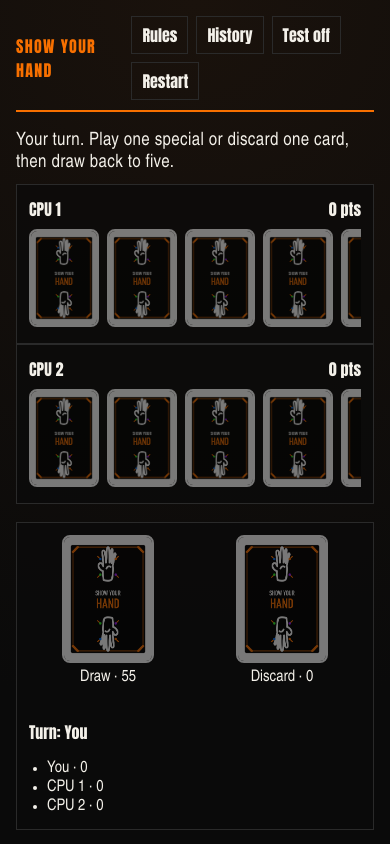
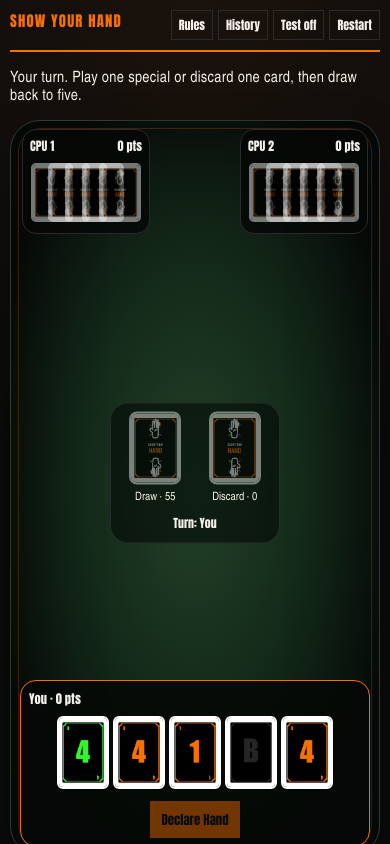
Before and after one commit to BTheCoderr/show-your-hand, a React (Vite) app: page / in a window 390 px wide. Both pictures are taken after a click on the button "Start Game". Shown: the top 844 px of the page. Built offline with nearby package versions, Linux system fonts and the light colour scheme.

Commit message:
Responsive card-table gameplay layout
Arrange gameplay like a real card table across phone, tablet, desktop, and short landscape layouts.

```diff
--- a/src/App.tsx
+++ b/src/App.tsx
@@ -20,6 +20,12 @@ import { StartScreen } from './ui/StartScreen'
 
 function apply(state: GameState, action: Action): GameState {
   return advanceComputers(reduce(state, action))
+}
+
+function opponentSeatClass(index: number, total: number) {
+  if (total <= 1) return 'is-top'
+  if (total === 2) return index === 0 ? 'is-top-left' : 'is-top-right'
+  return ['is-left', 'is-top', 'is-right'][index] ?? 'is-top'
 }
 
 export function App() {
@@ -64,6 +70,7 @@ export function App() {
     actorId(state) === 'human' &&
     (state.phase.type === 'choose_action' || state.phase.type === 'choose_targets')
   const waiting = Boolean(actorId(state) && actorId(state) !== 'human')
+  const opponents = state.players.filter((player) => !player.isHuman)
 
   return (
     <div className="syh-app">
@@ -121,17 +128,16 @@ export function App() {
             </p>
           ) : null}
 
+          <div className="syh-board" data-player-count={state.players.length}>
           <section className="syh-opponents">
-            {state.players
-              .filter((player) => !player.isHuman)
-              .map((player) => {
+            {opponents.map((player, index) => {
                 const reveal =
                   state.testMode || state.revealedUntilTurnEnd.includes(player.id)
                 const active = state.players[state.currentPlayerIndex].id === player.id
                 return (
                   <article
                     key={player.id}
-                    className={`syh-seat ${active ? 'is-active' : ''}`}
+                    className={`syh-seat ${opponentSeatClass(index, opponents.length)} ${active ? 'is-active' : ''}`}
                   >
                     <header>
                       <span>{player.name}</span>
@@ -323,6 +329,7 @@ export function App() {
               ) : null}
             </div>
           </section>
+          </div>
 
           {state.phase.type === 'await_defense' && state.phase.responderId === 'human' ? (
             <DefensePrompt
--- a/src/styles.css
+++ b/src/styles.css
@@ -323,3 +323,382 @@ button:disabled {
     grid-column: 1 / -1;
   }
 }
+
+
+/* Responsive card-table layout */
+.syh-board {
+  position: relative;
+  min-height: 720px;
+  margin-top: 14px;
+  overflow: hidden;
+  border: 1px solid #2f3a31;
+  border-radius: 44px;
+  background:
+    radial-gradient(ellipse at center, rgba(36, 68, 43, 0.94) 0%, rgba(18, 39, 24, 0.98) 48%, rgba(8, 12, 9, 1) 82%);
+  box-shadow:
+    inset 0 0 80px rgba(0, 0, 0, 0.52),
+    0 18px 45px rgba(0, 0, 0, 0.25);
+}
+
+.syh-board::after {
+  content: '';
+  position: absolute;
+  inset: 10px;
+  border: 1px solid rgba(248, 112, 0, 0.22);
+  border-radius: 36px;
+  pointer-events: none;
+}
+
+.syh-board .syh-opponents {
+  position: absolute;
+  inset: 0;
+  margin: 0;
+  pointer-events: none;
+}
+
+.syh-board .syh-seat {
+  position: absolute;
+  z-index: 3;
+  width: min(245px, 26%);
+  margin: 0;
+  padding: 10px;
+  border-radius: 14px;
+  background: rgba(5, 8, 6, 0.82);
+  backdrop-filter: blur(4px);
+  pointer-events: auto;
+}
+
+.syh-board .syh-seat.is-active,
+.syh-board .syh-you.is-active {
+  border-color: var(--orange);
+  box-shadow: 0 0 0 2px rgba(248, 112, 0, 0.28);
+}
+
+.syh-board .syh-seat.is-top {
+  top: 14px;
+  left: 50%;
+  transform: translateX(-50%);
+}
+
+.syh-board .syh-seat.is-left {
+  left: 14px;
+  top: 48%;
+  transform: translateY(-50%);
+}
+
+.syh-board .syh-seat.is-right {
+  right: 14px;
+  top: 48%;
+  transform: translateY(-50%);
+}
+
+.syh-board .syh-seat.is-top-left {
+  top: 16px;
+  left: 18%;
+}
+
+.syh-board .syh-seat.is-top-right {
+  top: 16px;
+  right: 18%;
+}
+
+.syh-board .syh-seat .syh-row {
+  justify-content: center;
+  gap: 0;
+  overflow: visible;
+}
+
+.syh-board .syh-seat .syh-card + .syh-card {
+  margin-left: -38px;
+}
+
+.syh-board .syh-seat header {
+  font-size: 0.92rem;
+}
+
+.syh-board .syh-center {
+  position: absolute;
+  z-index: 2;
+  top: 50%;
+  left: 50%;
+  width: min(450px, 46%);
+  margin: 0;
+  padding: 14px;
+  transform: translate(-50%, -50%);
+  border-radius: 18px;
+  background: rgba(3, 8, 5, 0.58);
+  grid-template-columns: auto auto minmax(110px, 1fr);
+}
+
+.syh-board .syh-status {
+  min-width: 0;
+}
+
+.syh-board .syh-chooser {
+  position: absolute;
+  z-index: 5;
+  top: 66%;
+  left: 50%;
+  width: min(620px, 72%);
+  margin: 0;
+  padding: 10px;
+  transform: translateX(-50%);
+  border-color: rgba(248, 112, 0, 0.62);
+  border-radius: 12px;
+  background: rgba(10, 10, 10, 0.96);
+}
+
+.syh-board .syh-you {
+  position: absolute;
+  z-index: 4;
+  bottom: 14px;
+  left: 50%;
+  width: min(720px, 86%);
+  margin: 0;
+  padding: 10px 12px 12px;
+  transform: translateX(-50%);
+  border-radius: 16px;
+  background: rgba(5, 8, 6, 0.9);
+}
+
+.syh-board .syh-you .syh-row.is-you {
+  flex-wrap: nowrap;
+  justify-content: center;
+  overflow: visible;
+}
+
+.syh-board .syh-you-actions {
+  justify-content: center;
+  margin-top: 8px;
+}
+
+@media (max-width: 820px) {
+  .syh-app {
+    padding: 10px 10px 28px;
+  }
+
+  .syh-top {
+    align-items: flex-start;
+  }
+
+  .syh-top nav {
+    justify-content: flex-end;
+  }
+
+  .syh-board {
+    min-height: max(660px, calc(100svh - 120px));
+    border-radius: 30px;
+  }
+
+  .syh-board::after {
+    inset: 7px;
+    border-radius: 24px;
+  }
+
+  .syh-board .syh-seat {
+    width: 150px;
+    padding: 7px;
+  }
+
+  .syh-board .syh-seat.is-top {
+    top: 8px;
+  }
+
+  .syh-board .syh-seat.is-left {
+    left: 6px;
+    top: 46%;
+  }
+
+  .syh-board .syh-seat.is-right {
+    right: 6px;
+    top: 46%;
+  }
+
+  .syh-board .syh-seat.is-top-left {
+    top: 8px;
+    left: 8%;
+  }
+
+  .syh-board .syh-seat.is-top-right {
+    top: 8px;
+    right: 8%;
+  }
+
+  .syh-board .syh-seat header {
+    font-size: 0.76rem;
+  }
+
+  .syh-board .syh-seat .syh-card.is-compact {
+    width: 46px;
+    height: 64px;
+    border-radius: 5px;
+  }
+
+  .syh-board .syh-seat .syh-card + .syh-card {
+    margin-left: -27px;
+  }
+
+  .syh-board .syh-center {
+    top: 48%;
+    width: 190px;
+    padding: 8px;
+    gap: 7px;
+    grid-template-columns: 1fr 1fr;
+  }
+
+  .syh-board .syh-center .syh-card {
+    width: 58px;
+    height: 81px;
+  }
+
+  .syh-board .syh-status {
+    grid-column: 1 / -1;
+    font-size: 0.74rem;
+  }
+
+  .syh-board .syh-status p {
+    margin: 3px 0;
+    text-align: center;
+  }
+
+  .syh-board .syh-status ul {
+    display: none;
+  }
+
+  .syh-board .syh-pile {
+    font-size: 0.72rem;
+  }
+
+  .syh-board .syh-you {
+    bottom: 8px;
+    width: calc(100% - 18px);
+    padding: 8px;
+  }
+
+  .syh-board .syh-you header {
+    font-size: 0.86rem;
+  }
+
+  .syh-board .syh-you .syh-row.is-you {
+    gap: 4px;
+  }
+
+  .syh-board .syh-you .syh-card {
+    width: 58px;
+    height: 81px;
+    border-radius: 6px;
+  }
+
+  .syh-board .syh-you-actions {
+    gap: 6px;
+  }
+
+  .syh-board .syh-you-actions button {
+    padding: 8px 10px;
+  }
+
+  .syh-board .syh-chooser {
+    top: auto;
+    bottom: 150px;
+    width: calc(100% - 26px);
+    max-height: 155px;
+    overflow: auto;
+  }
+
+  .syh-board .syh-colors {
+    justify-content: center;
+  }
+
+  .syh-board .syh-color {
+    padding: 7px 9px;
+  }
+}
+
+@media (max-width: 420px) {
+  .syh-top {
+    gap: 8px;
+  }
+
+  .syh-top strong {
+    font-size: 0.92rem;
+  }
+
+  .syh-top nav {
+    gap: 5px;
+  }
+
+  .syh-top nav button {
+    padding: 5px 7px;
+    font-size: 0.75rem;
+  }
+
+  .syh-instruction {
+    font-size: 0.98rem;
+  }
+
+  .syh-board {
+    min-height: max(640px, calc(100svh - 108px));
+  }
+
+  .syh-board .syh-seat {
+    width: 128px;
+  }
+
+  .syh-board .syh-seat.is-top-left {
+    left: 3%;
+  }
+
+  .syh-board .syh-seat.is-top-right {
+    right: 3%;
+  }
+
+  .syh-board .syh-seat .syh-card.is-compact {
+    width: 42px;
+    height: 59px;
+  }
+
+  .syh-board .syh-seat .syh-card + .syh-card {
+    margin-left: -25px;
+  }
+
+  .syh-board .syh-center {
+    width: 170px;
+  }
+
+  .syh-board .syh-center .syh-card {
+    width: 52px;
+    height: 73px;
+  }
+
+  .syh-board .syh-you .syh-card {
+    width: 52px;
+    height: 73px;
+  }
+
+  .syh-board .syh-you header {
+    font-size: 0.78rem;
+  }
+
+  .syh-board .syh-you-actions button {
+    font-size: 0.8rem;
+  }
+}
+
+@media (orientation: landscape) and (max-height: 560px) {
+  .syh-board {
+    min-height: 520px;
+  }
+
+  .syh-board .syh-seat.is-left,
+  .syh-board .syh-seat.is-right {
+    top: 45%;
+  }
+
+  .syh-board .syh-center {
+    top: 45%;
+  }
+
+  .syh-board .syh-you {
+    bottom: 6px;
+  }
+}
```
